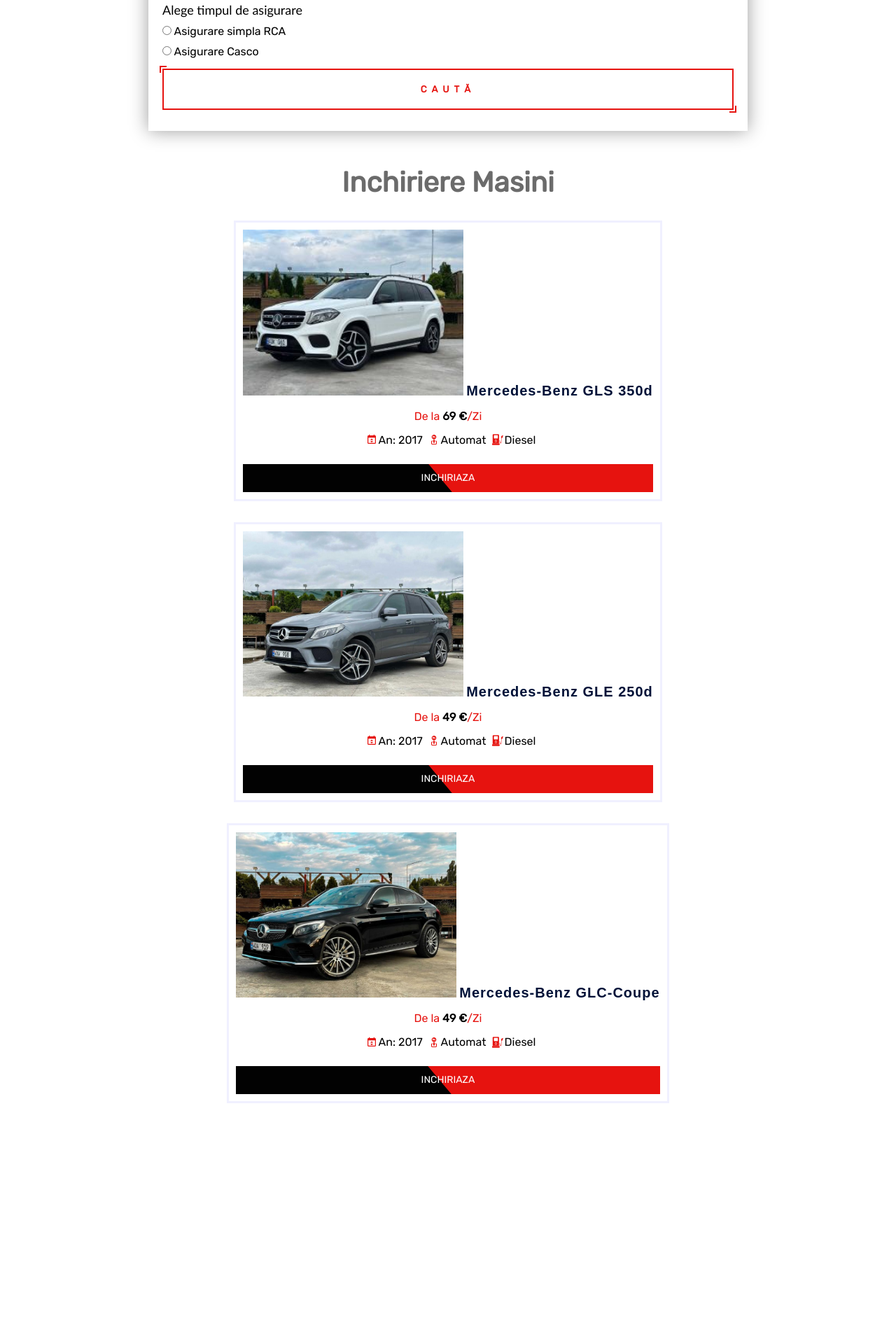
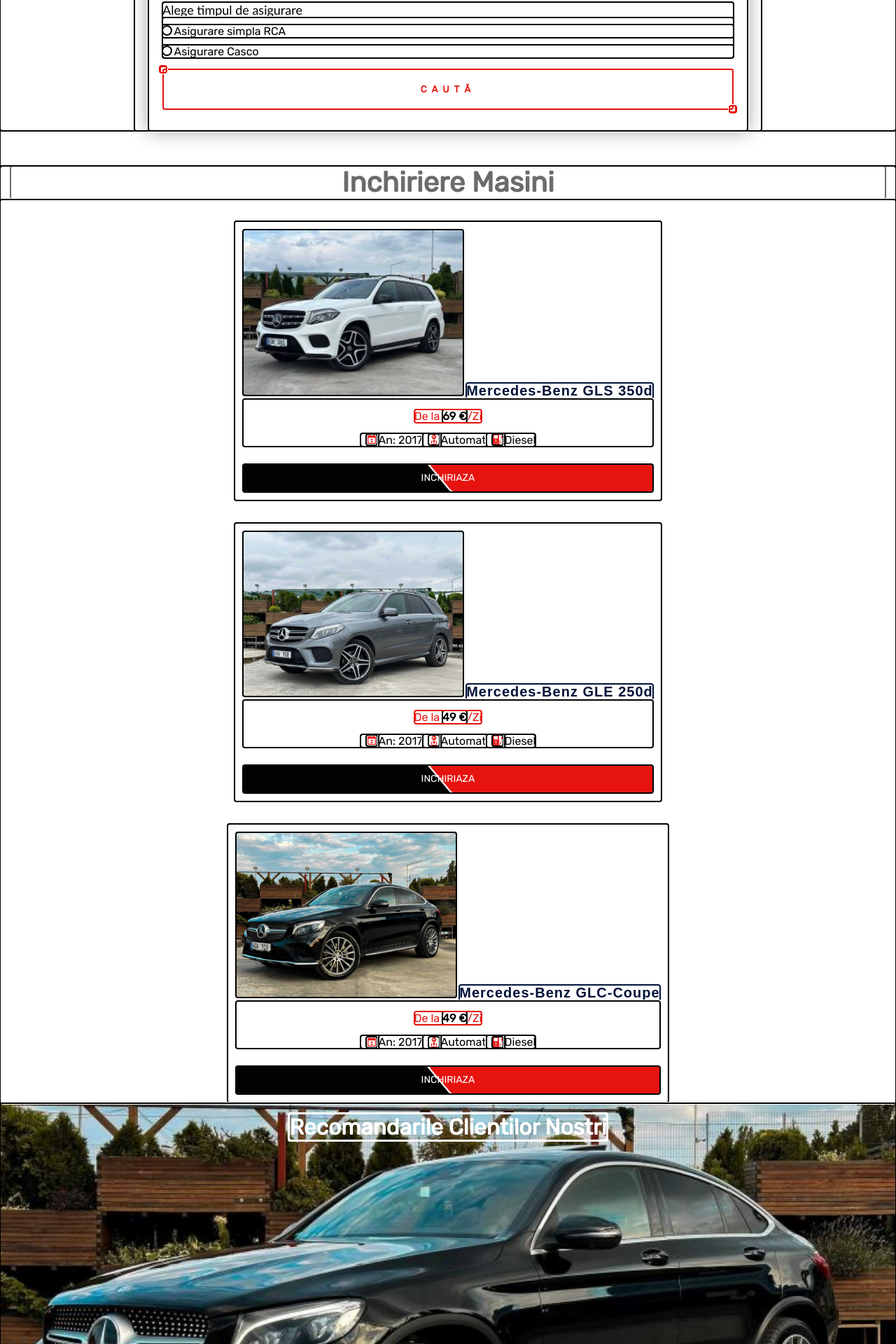
Before and after one commit to VladUngurean/cars-rent, a PHP site: page / in a window 1280 px wide. Shown: the part 680-2600 px from the top of the page at 70% size. Before the commit the page ends 2256 px from the top, so only its background shows below. Run offline with PHP 8.4, Linux system fonts and the light colour scheme.

Commit message:
comment secction start

```diff
--- a/css/style.css
+++ b/css/style.css
@@ -9,6 +9,7 @@ html {
   box-sizing: inherit;
   padding: 0;
   margin: 0;
+  outline: auto;
 }
 
 body {
@@ -447,4 +448,24 @@ div {
   transform: skewX(40deg);
   -webkit-transition: all 0.4s ease 0s;
   transition: all 0.4s ease 0s;
+}
+
+.comment-area__container {
+  width: 100%;
+  height: 500px;
+  padding: 15px 20px;
+  background-position: center;
+  background-size: cover;
+  background-image: url(/images/carsList/merc_glc.jpg);
+  background-repeat: no-repeat;
+  background-attachment: fixed;
+  display: flex;
+  justify-content: center;
+  align-items: flex-start;
+}
+.comment-area__container-text {
+  text-align: center;
+  color: white;
+  font-size: 27px;
+  font-family: "Rubik", sans-serif;
 }/*# sourceMappingURL=style.css.map */
--- a/index.html
+++ b/index.html
@@ -5,6 +5,7 @@
     <meta charset="UTF-8">
     <meta name="viewport" content="width=device-width, initial-scale=1.0">
     <link rel="stylesheet" href="/css/style.css">
+
     <title>Cars Rent</title>
 </head>
 
@@ -127,21 +128,33 @@
     <!-- Search car secction END -->
 
     <!-- Car list secction START -->
-    <div class="car-list-area">
+    <section class="car-list-area">
         <div class="container">
             <div class="car-list__container">
                 <div class="car-list__container-text">
                     <h2>Inchiriere Masini</h2>
                 </div>
+                <div id="car-list-render"></div>
+            </div>
+        </div>
+    </section>
+    <!-- Car list secction END -->
 
-                <div id="car-list-render">
+    <!-- Comment secction START -->
+    <section class="comment-area">
+        <div class="container">
+            <div class="comment-area__container">
+                <div class="comment-area__container-text">
+                    <h3>Recomandarile Clientilor Nostri</h3>
+                </div>
+
+                <div class="comment-area__container-comment-carousel">
 
                 </div>
-
             </div>
         </div>
-    </div>
-    <!-- Car list secction END -->
+    </section>
+    <!-- Comment secction END -->
 
     <script src="js/renderCars.js"></script>
     <script src="/js/main.js"></script>
--- a/scss/style.scss
+++ b/scss/style.scss
@@ -13,7 +13,7 @@ html {
   box-sizing: inherit;
   padding: 0;
   margin: 0;
-  // outline: auto;
+  outline: auto;
 }
 
 body {
@@ -566,3 +566,33 @@ div {
 }
 
 //CARS LIST STYLING END
+
+//COMMENT SECCTION STYLING START
+
+.comment-area__container {
+  width: 100%;
+  height: 500px;
+
+  padding: 15px 20px;
+
+  background-position: center;
+  background-size: cover;
+
+  background-image: url(/images/carsList/merc_glc.jpg);
+  background-repeat: no-repeat;
+  background-attachment: fixed;
+
+  // color: rgba(212, 0, 0, 0.4);
+  display: flex;
+  justify-content: center;
+  align-items: flex-start;
+
+  &-text {
+    text-align: center;
+    color: white;
+    font-size: 27px;
+    font-family: "Rubik", sans-serif;
+  }
+}
+
+//COMMENT SECCTION STYLING END
```
Also changed, not shown: 1 other file.
